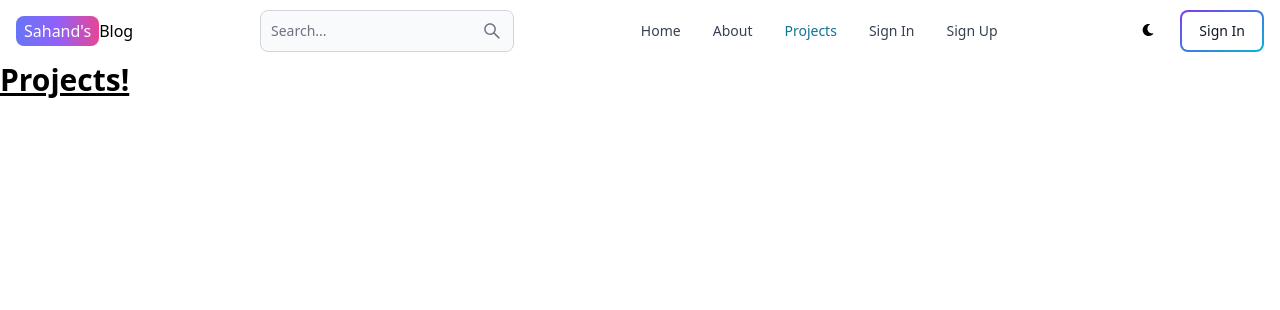
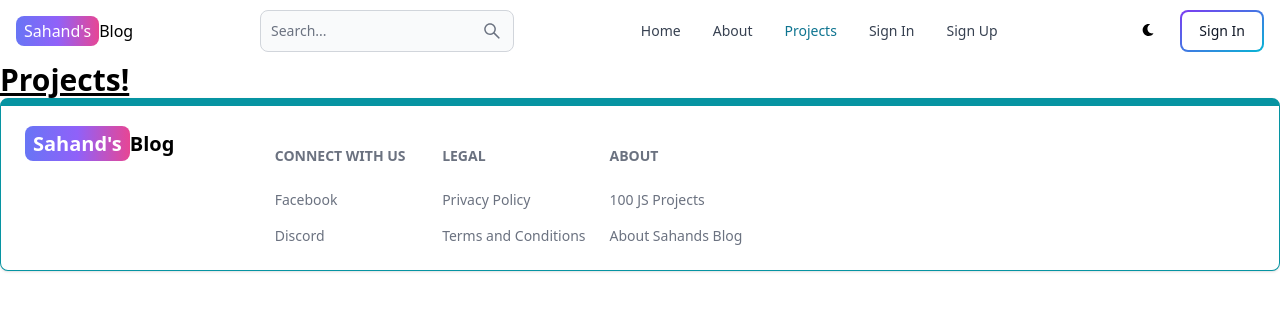
Before and after one commit to EtokNat/Mern-Blog, a React (Vite) app in the folder client/: page /projects in a window 1280 px wide. Shown: the top 310 px of the page. Built offline with nearby package versions, Linux system fonts and the light colour scheme.

Commit message:
created incomplete footer component

```diff
--- a/client/src/App.jsx
+++ b/client/src/App.jsx
@@ -6,6 +6,8 @@
 import Dashboard from "./pages/Dashboard"
 import Projects from "./pages/Projects"
 import Header from "./components/Header"
+import FooterCom from "./components/Footer"
+
 const App = () => {
   return (
     <BrowserRouter>
@@ -18,6 +20,8 @@
         <Route path='/dashboard' element={<Dashboard />} />
         <Route path='/projects' element={<Projects />} />
       </Routes>
+
+      <FooterCom />
     </BrowserRouter>
   )
 }
--- /dev/null
+++ b/client/src/components/Footer.jsx
@@ -0,0 +1,76 @@
+import { Footer } from "flowbite-react"
+import { Link } from "react-router-dom"
+
+const FooterCom = () => {
+  return (
+    <Footer container className='border border-t-8 border-teal-500'>
+      <div className='w-full max-w-7xl mx-auto'>
+        {/* overall Div*/}
+        <div className='grid w-full justify-between sm:flex md:grid-cols-1'>
+          <div className=''>
+            {/* logo DIV*/}
+            <Link
+              to='/'
+              className='font-bold text-lg sm:text-xl dark:text-white'
+            >
+              <span className='px-2 py-1 bg-gradient-to-r from-indigo-500 via-purple-500 to-pink-500 rounded-lg text-white'>
+                Sahand's
+              </span>
+              Blog
+            </Link>
+          </div>
+          {/* end of   logo DIV*/}
+
+          <div className='grid grid-cols-2 gap-3 sm:mt-4 sm:grid-cols-6 sm:gap-6'>
+            {/* grid to contain two columns */}
+            <div className=''>
+              {/* first column*/}
+              <Footer.Title title='Connect With us' />
+              <Footer.LinkGroup col>
+                <Footer.Link href='#' target='_blank' rel='noopener noreferer'>
+                  Facebook
+                </Footer.Link>
+                <Footer.Link href='#' target='_blank' rel='noopener noreferer'>
+                  Discord
+                </Footer.Link>
+              </Footer.LinkGroup>
+            </div>
+            {/* end of first column */}
+
+            <div className=''>
+              {/* second column*/}
+              <Footer.Title title='Legal' />
+              <Footer.LinkGroup col>
+                <Footer.Link href='#' target='_blank' rel='noopener noreferer'>
+                  Privacy Policy
+                </Footer.Link>
+                <Footer.Link href='#' target='_blank' rel='noopener noreferer'>
+                  Terms and Conditions
+                </Footer.Link>
+              </Footer.LinkGroup>
+            </div>
+            {/* end of second column */}
+
+            <div className=''>
+              {/* third column*/}
+              <Footer.Title title='About' />
+              <Footer.LinkGroup col>
+                <Footer.Link href='#' target='_blank' rel='noopener noreferer'>
+                  100 JS Projects
+                </Footer.Link>
+                <Footer.Link href='#' target='_blank' rel='noopener noreferer'>
+                  About Sahands Blog
+                </Footer.Link>
+              </Footer.LinkGroup>
+            </div>
+            {/* end of third column */}
+          </div>
+          {/* end of grid to contain two columns */}
+        </div>
+      </div>
+      {/* end of overall DIV */}
+    </Footer>
+  )
+}
+
+export default FooterCom
```
